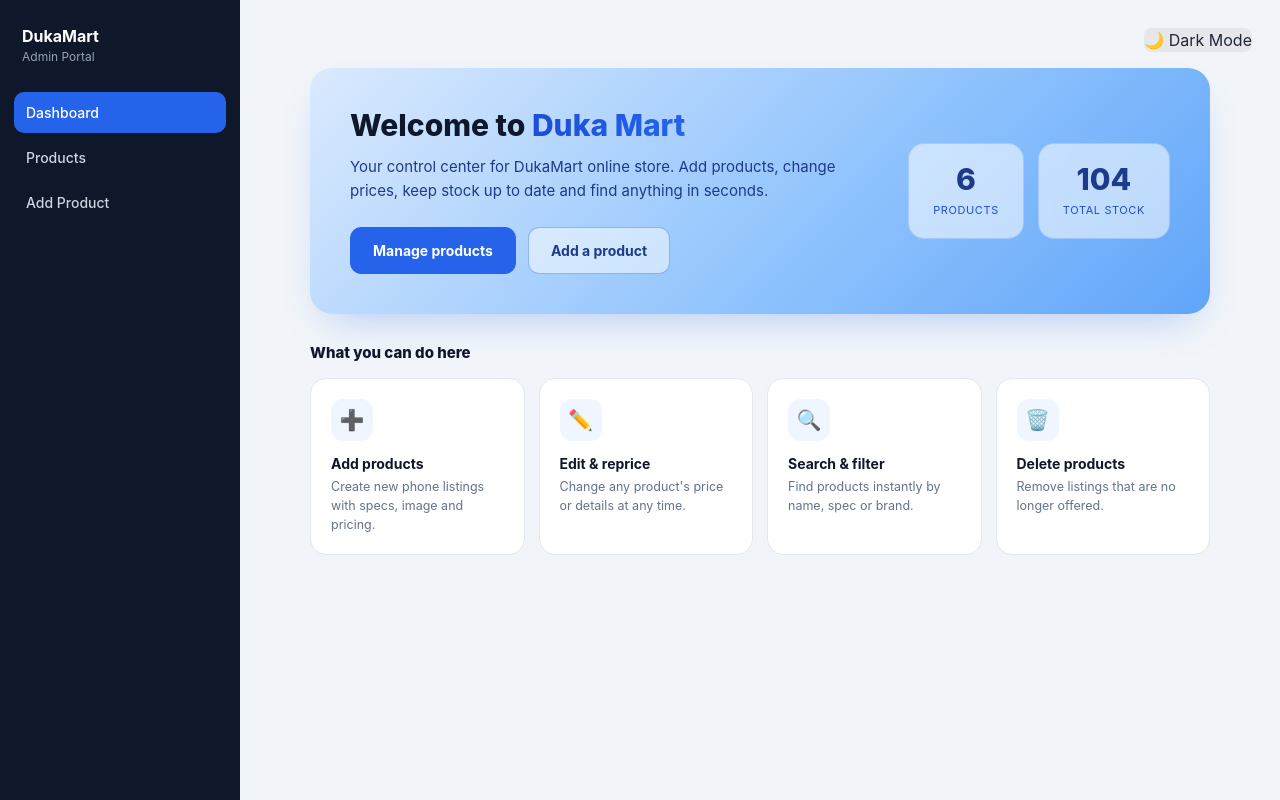
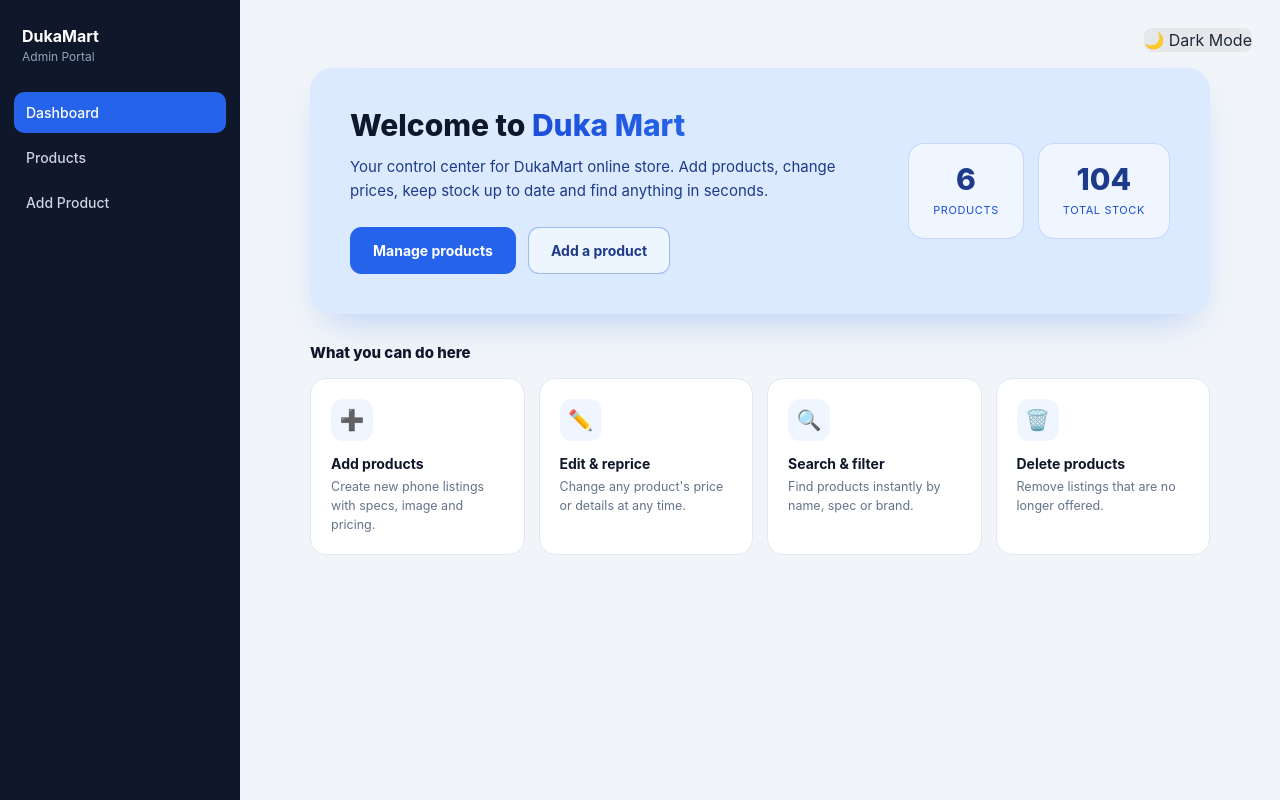
Before and after one commit to Wendy400/Duka-Mart, a React (Vite) app: page / in a window 1280 px wide. Built offline with nearby package versions, Linux system fonts and the light colour scheme.

Commit message:
style(hero): remove gradient, use flat light blue background

```diff
--- a/src/index.css
+++ b/src/index.css
@@ -350,7 +350,7 @@ a {
   overflow: hidden;
   border-radius: 22px;
   padding: 40px;
-  background: linear-gradient(135deg, #dbeafe 0%, #93c5fd 55%, #60a5fa 100%);
+  background: #dbeafe;
   color: #0f172a;
   display: flex;
   align-items: center;
```
